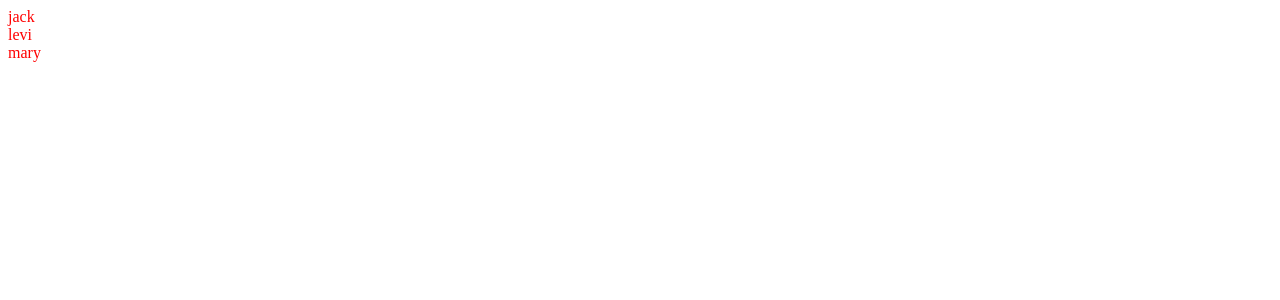
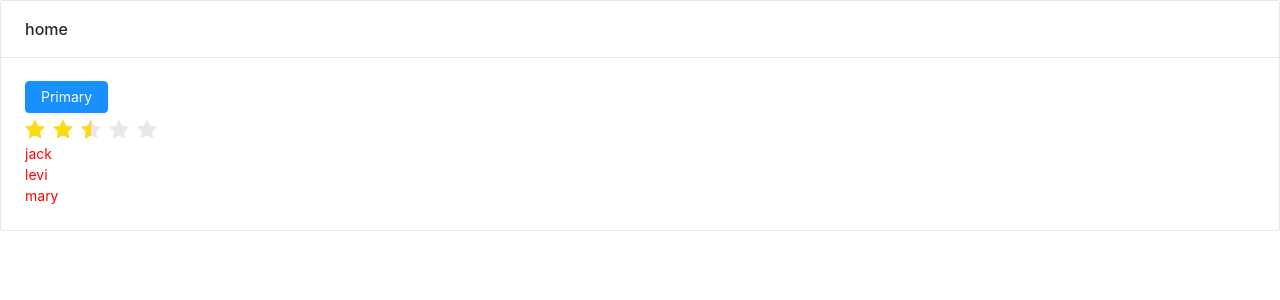
Before and after one commit to nieshiming/levi-webpack, a React app: page / in a window 1280 px wide. Shown: the top 300 px of the page. Built offline with nearby package versions, Linux system fonts and the light colour scheme.

Commit message:
feat: add antd 配置

```diff
--- a/package.json
+++ b/package.json
@@ -35,9 +35,11 @@
     "@typescript-eslint/eslint-plugin": "^2.28.0",
     "@typescript-eslint/parser": "^2.28.0",
     "babel-loader": "^8.1.0",
+    "babel-plugin-import": "^1.13.0",
     "chalk": "^4.0.0",
     "clean-webpack-plugin": "^3.0.0",
     "cross-env": "^7.0.2",
+    "css-loader": "^3.5.2",
     "eslint": "^6.8.0",
     "eslint-loader": "^4.0.0",
     "eslint-plugin-react": "^7.19.0",
@@ -48,6 +50,7 @@
     "lint-staged": "^10.1.6",
     "prettier": "^2.0.4",
     "progress-bar-webpack-plugin": "^2.1.0",
+    "style-loader": "^1.1.4",
     "webpack": "^4.42.1",
     "webpack-cli": "^3.3.11",
     "webpack-dev-server": "^3.10.3",
--- a/src/app.jsx
+++ b/src/app.jsx
@@ -1,6 +1,7 @@
 import React from 'react';
 import { hot } from 'react-hot-loader/root';
 import styled from 'styled-components';
+import { Card, Button, Rate } from 'antd';
 
 const Bold = styled.div`
   color: red;
@@ -10,11 +11,15 @@ const lists = ['jack', 'levi', 'mary'];
 
 const Child = function () {
   return (
-    <>
+    <Card title="home">
+      <Button type="primary">Primary</Button>
+      <br />
+      <Rate allowHalf defaultValue={2.5} />
+
       {lists.map(item => (
         <Bold key={item}>{item}</Bold>
       ))}
-    </>
+    </Card>
   );
 };
 
```
Also changed, not shown: .babelrc, 4 other files (tests, documents, lock files or other folders).
